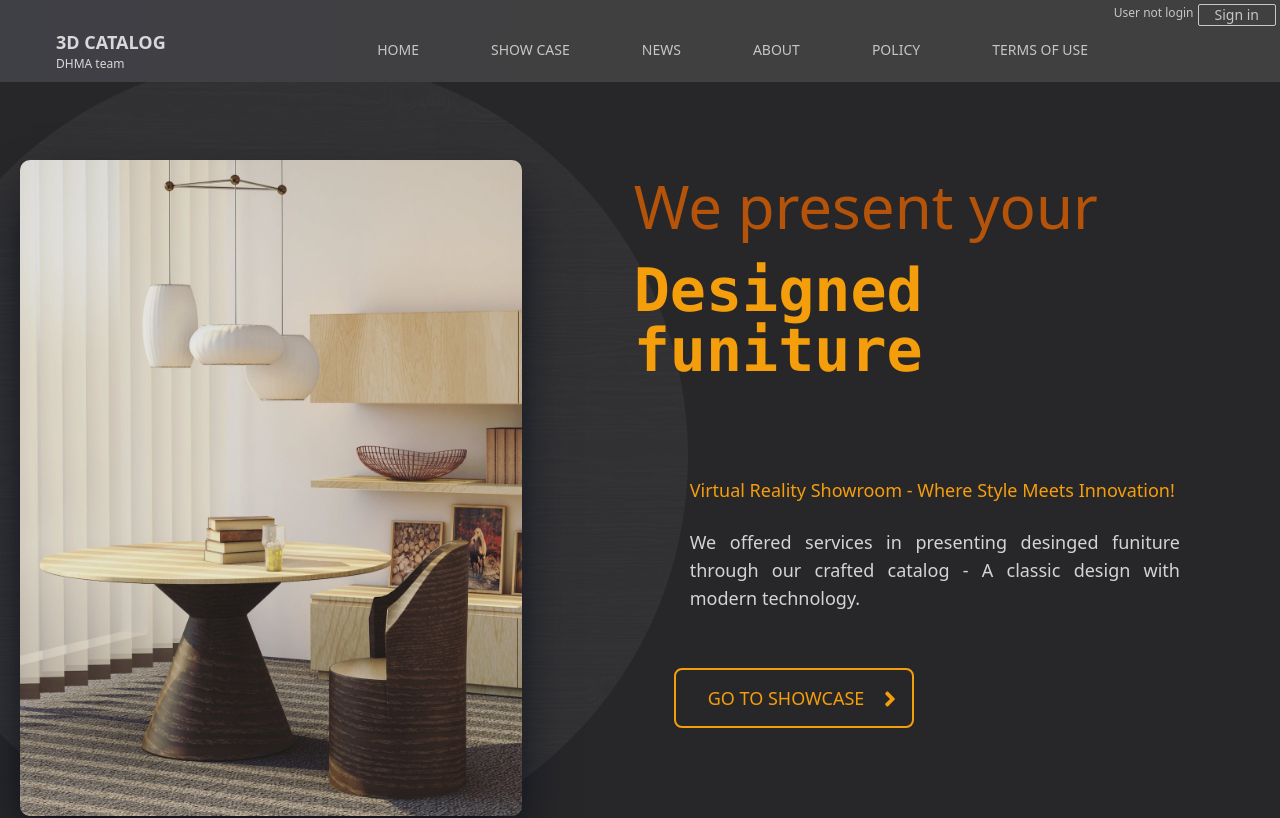
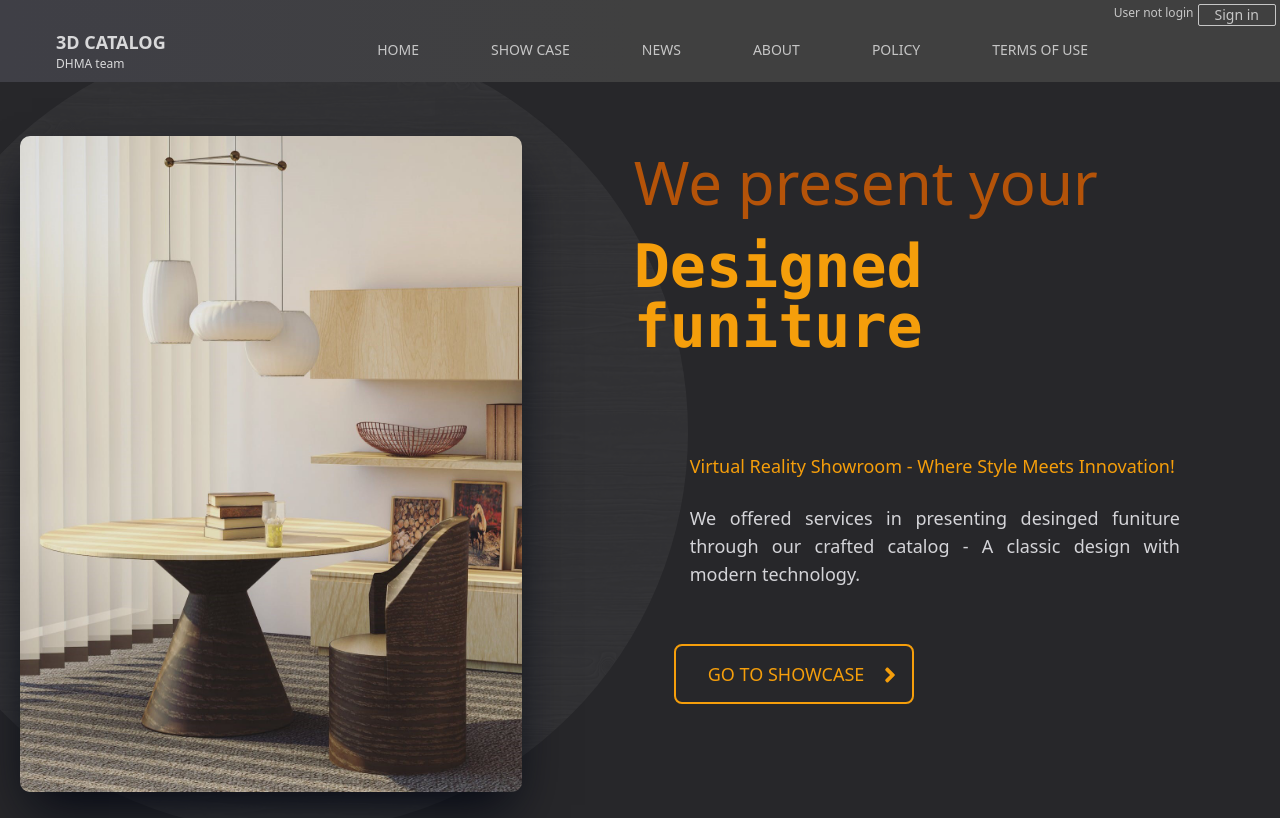
Before and after one commit to namke-dev/ThreeD-Catalog, a Next.js app: page /home in a window 1280 px wide. Shown: the top 818 px of the page. Built offline with nearby package versions, Linux system fonts and the light colour scheme; no server answers.

Commit message:
format code

```diff
--- a/src/components/layouts/HomePageIntro.jsx
+++ b/src/components/layouts/HomePageIntro.jsx
@@ -8,7 +8,7 @@ export default function HomePageIntro() {
   const { width } = useWindowDimensions() || {};
 
   return (
-    <div className=" md:mt-8">
+    <div className=" md:mt-2">
       {/* background */}
       <div className="absolute w-full max-w-[1400px] opacity-10 z-10 md:-mt-10 md:-ml-28">
         <img
--- a/src/components/layouts/ShowcaseFooter.jsx
+++ b/src/components/layouts/ShowcaseFooter.jsx
@@ -13,6 +13,7 @@ export default function ShowcaseFooter() {
         w-full
         h-auto
         bg-black/50
+        hover:bg-neutral-700
         text-white/80
         group
         fixed bottom-0 left-0
@@ -57,7 +58,8 @@ export default function ShowcaseFooter() {
                 key={key}
                 className="
 
-              hover:bg-black/70
+              hover:bg-white/90
+              hover:text-black/90
               bg-black/30
               rounded-md
               md:w-auto
--- a/src/helpers/light-color-helper.js
+++ b/src/helpers/light-color-helper.js
@@ -1,5 +1,5 @@
 // light object color
-export const ambient_light = "#cf9c2d";
+export const ambient_light = "white";
 export const ambient_light_intensity = 1.5;
 
 // light whiteness
--- a/src/pages/show-case.js
+++ b/src/pages/show-case.js
@@ -1,4 +1,3 @@
-import Navbar from "@/components/layouts/Navbar";
 import ShowcaseLayout from "@/components/layouts/ShowcaseLayout";
 import ModelContainer from "@/components/models/ModelContainer";
 import { DeskModel } from "@/components/models/showcases/DeskModel";
```
